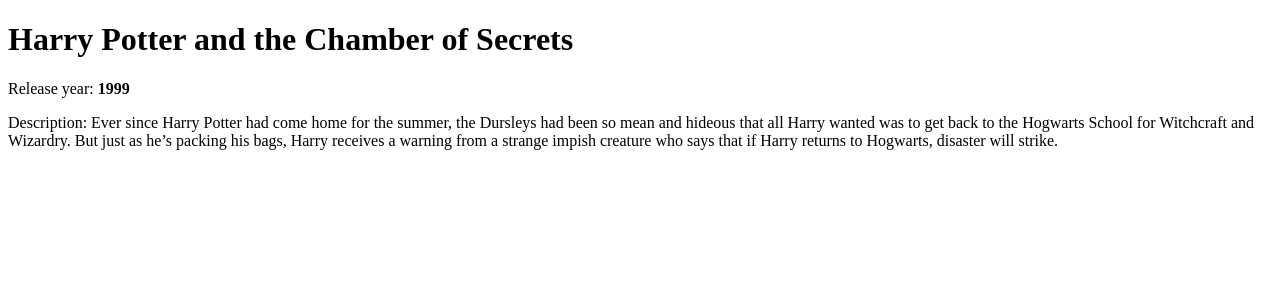
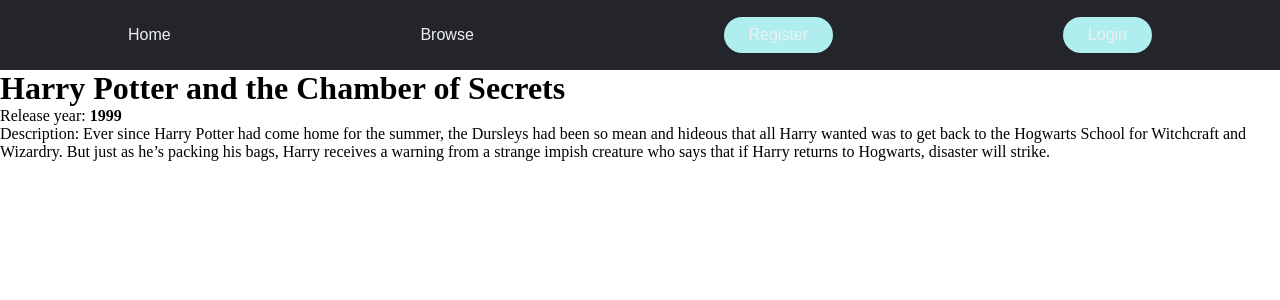
Before and after one commit to burntmilk/Library-Web-App, a Flask app: page / in a window 1280 px wide. Shown: the top 300 px of the page. Run offline with Flask 2, Linux system fonts and the light colour scheme.

Commit message:
Created Navbar
need to get all of this working with blueprints, right now it is just plain flask

```diff
--- /dev/null
+++ b/library/static/css/main.css
@@ -0,0 +1,45 @@
+* {
+  box-sizing: border-box;
+  margin: 0;
+  padding: 0;
+}
+
+li,
+a,
+button {
+  font-family: "Montserrat", sans-serif;
+  font-weight: 500;
+  font-size: 16px;
+  color: #edf0f1;
+  text-decoration: none;
+}
+
+#navigation {
+  background-color: #24252a;
+}
+
+nav {
+  display: flex;
+  justify-content: space-between;
+  align-items: center;
+  padding: 30px 10%;
+
+  height: 70px;
+}
+
+.nav_links {
+  list-style: none;
+}
+
+.nav_links li {
+  display: inline-block;
+  padding: 0px 20px;
+}
+
+button {
+  padding: 9px 25px;
+  background-color: paleturquoise;
+  border: none;
+  border-radius: 50px;
+  cursor: pointer;
+}
--- /dev/null
+++ b/library/templates/layout.html
@@ -0,0 +1,35 @@
+<!DOCTYPE html>
+
+<html lang="en">
+  <head>
+    <meta http-equiv="Content-Type" content="text/html; charset=utf-8" />
+    <title>Library</title>
+
+    <link
+  rel="stylesheet"
+  href="{{ url_for('static', filename='css/main.css') }}"
+/>
+
+    <!-- <link rel="bookmark" type="image/x-icon" href="favicon.ico" />
+
+    <link rel="icon" href="favicon.ico" />
+  </head>
+
+  <link
+    rel="stylesheet"
+    href="https://fonts.googleapis.com/icon?family=Material+Icons"
+  /> -->
+
+  <body>
+    <div id="body">
+      <div id="navigation">
+        <!-- Include navbar partial. -->
+        {% include 'navbar.html' %}
+      </div>
+      <div id="content">
+        <!-- Include content partial. -->
+        {% block content %} {% endblock %}
+      </div>
+    </div>
+  </body>
+</html>
--- /dev/null
+++ b/library/templates/navbar.html
@@ -0,0 +1,18 @@
+<link
+  rel="stylesheet"
+  href="{{ url_for('static', filename='css/navbar.css') }}"
+/>
+
+<nav id="navbar">
+  <!-- <img id="logo" src="" alt="" /> -->
+  <a class="btn-nav" href="">Home</a>
+  <ul class="nav_links">
+    <li><a href="#">Browse</a></li>
+  </ul>
+  <!-- {% if 'user_name' in session %}
+        <a class="btn-nav" href="">Logout</a>
+        {% else %} -->
+  <a class="btn-nav" href="#"><button>Register</button></a>
+  <a class="btn-nav" href="#"><button>Login</button></a>
+  <!-- {% endif %} -->
+</nav>
--- a/library/templates/simple_book.html
+++ b/library/templates/simple_book.html
@@ -1,12 +1,5 @@
-<!DOCTYPE html>
-<html lang="en">
-<head>
-    <meta charset="UTF-8">
-    <title>Simple Book</title>
-</head>
-<body>
-    <h1>{{ book.title }}</h1>
-    <p>Release year: <b>{{ book.release_year }}</b></p>
-    <p>Description: {{ book.description }}</p>
-</body>
-</html>
+{% extends "layout.html" %} {% block content %}
+<h1>{{ book.title }}</h1>
+<p>Release year: <b>{{ book.release_year }}</b></p>
+<p>Description: {{ book.description }}</p>
+{% endblock %}
```
